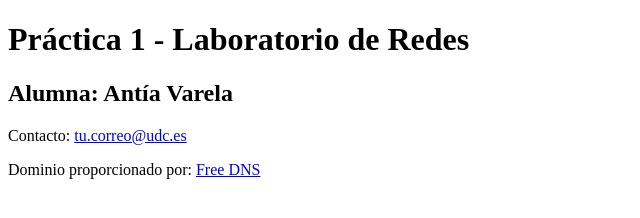
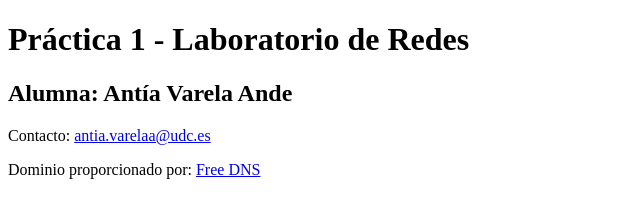
Before and after one commit to antiavarela/P01-Redes, a plain HTML site: page index.html in a window 1280 px wide. Shown: the whole page, without its empty margins (0-640 px from the left). Drawn offline with Linux system fonts and the light colour scheme.

Commit message:
Update index.html

```diff
--- a/index.html
+++ b/index.html
@@ -7,10 +7,10 @@
 <body>
     <h1>Práctica 1 - Laboratorio de Redes</h1>
 
-    <h2>Alumna: Antía Varela</h2>
+    <h2>Alumna: Antía Varela Ande</h2>
 
     <p>
-        Contacto: <a href="mailto:tu.correo@udc.es">tu.correo@udc.es</a>
+        Contacto: <a href="mailto:antia.varelaa@udc.es">antia.varelaa@udc.es</a>
     </p>
 
     <p>
```
